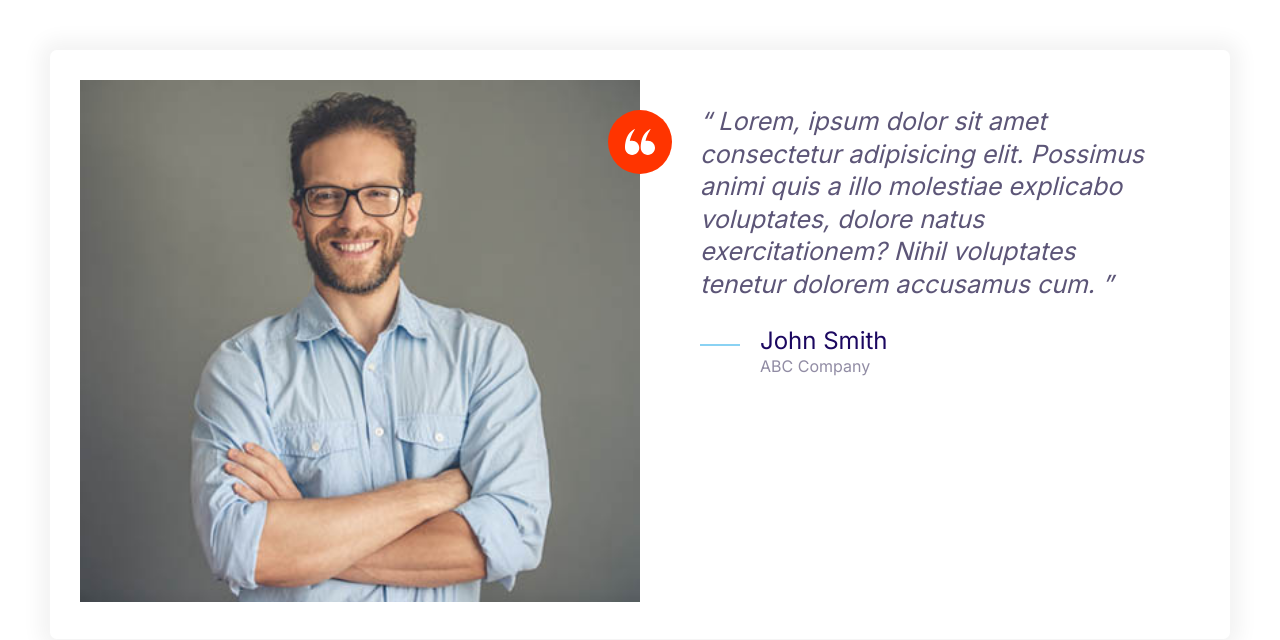
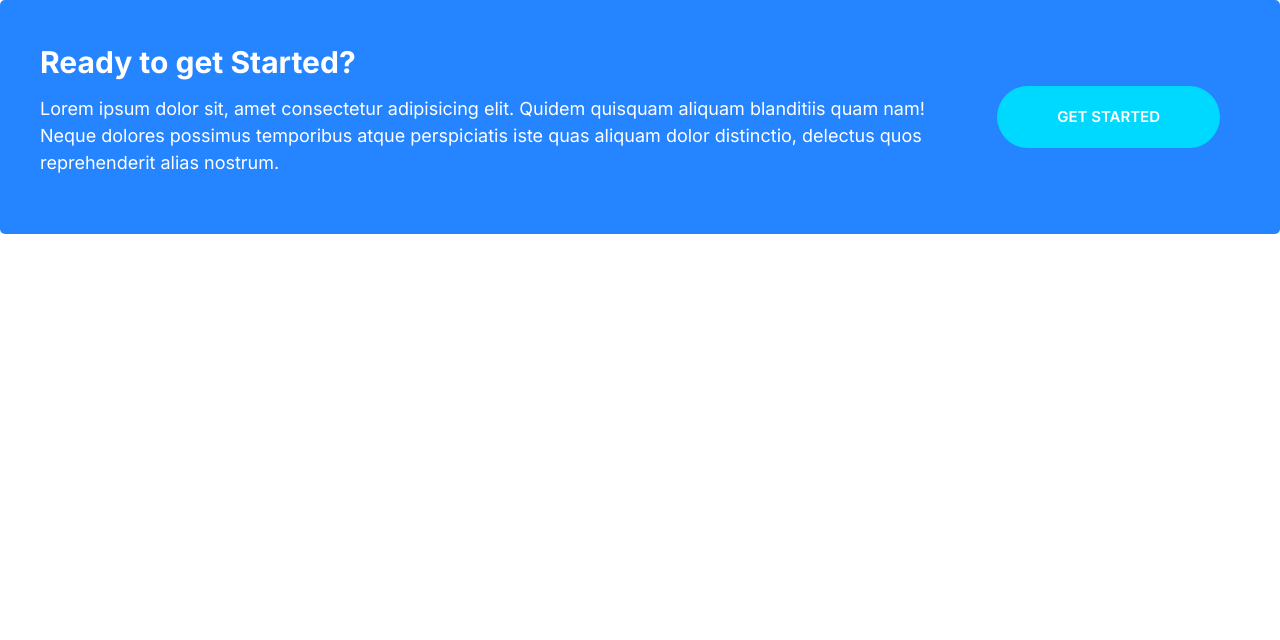
Before and after one commit to PatrikMajcher/moshify, a plain HTML site: page index.html in a window 1280 px wide. Drawn offline with Linux system fonts and the light colour scheme.

Commit message:
Added callouts

```diff
--- a/css/styles.css
+++ b/css/styles.css
@@ -239,6 +239,11 @@
 .btn--outline:hover {
    background-color: var(--color-headings);
    color: white;
+}
+
+.btn--stretched {
+   padding-left: 6rem;
+   padding-right: 6rem;
 }
 
 .btn--block {
@@ -491,3 +496,42 @@
    margin-left: 6rem;
 }
  }
+
+ /* Callouts */
+ .callout {
+   padding: 4rem;
+   border-radius: 5px;
+   text-align: center;
+ }
+
+ .callout--primary {
+   background: var(--color-primary);
+   color: #fff;
+ }
+
+ .callout__heading {
+   color: #fff;
+   margin-top: 0;
+   font-size: 3rem;
+ }
+
+ .callout .btn {
+   justify-self: center;
+   align-self: center;
+ }
+
+ @media screen and (min-width: 768px) {
+
+   .callout .grid--1x2 {
+      grid-template-columns: 1fr auto;
+   }
+
+   .callout {
+      text-align: left;
+   }
+
+   .callout .btn {
+      justify-self: start;
+      margin: 0 2rem;
+   }
+ }
--- a/index.html
+++ b/index.html
@@ -13,37 +13,19 @@
     <link rel="stylesheet" href="css/normalize.css" />
     <link rel="stylesheet" href="css/styles.css" />
   </head>
-  <body style="padding: 5rem">
-    <div class="card testimonial">
+  <body>
+    <div class="callout callout--primary">
       <div class="grid grid--1x2">
-        <div class="testimonial__image">
-          <img src="images/testimonial.jpg" alt="happy smiling customer" />
-          <span class="icon-container icon-container--accent">
-            <svg class="icon--small icon--white">
-              <use xlink:href="images/sprite.svg#quotes"></use>
-            </svg>
-          </span>
+        <div class="callout__content">
+          <h2 class="callout__heading">Ready to get Started?</h2>
+          <p>
+            Lorem ipsum dolor sit, amet consectetur adipisicing elit. Quidem
+            quisquam aliquam blanditiis quam nam! Neque dolores possimus
+            temporibus atque perspiciatis iste quas aliquam dolor distinctio,
+            delectus quos reprehenderit alias nostrum.
+          </p>
         </div>
-        <blockquote class="quote">
-          <p class="quote__text">
-            Lorem, ipsum dolor sit amet consectetur adipisicing elit. Possimus
-            animi quis a illo molestiae explicabo voluptates, dolore natus
-            exercitationem? Nihil voluptates tenetur dolorem accusamus cum.
-          </p>
-          <footer class="footer__quote">
-            <div class="media">
-              <div class="media__image">
-                <svg class="icon icon--primary quote__line">
-                  <use xlink:href="images/sprite.svg#line"></use>
-                </svg>
-              </div>
-              <div class="media__body">
-                <h3 class="media__title quote__author">John Smith</h3>
-                <p class="p__quote">ABC Company</p>
-              </div>
-            </div>
-          </footer>
-        </blockquote>
+        <a href="#" class="btn btn--secondary btn--stretched">Get Started</a>
       </div>
     </div>
   </body>
```
Also changed, not shown: components/callouts.html (added, +14 -0 lines).
